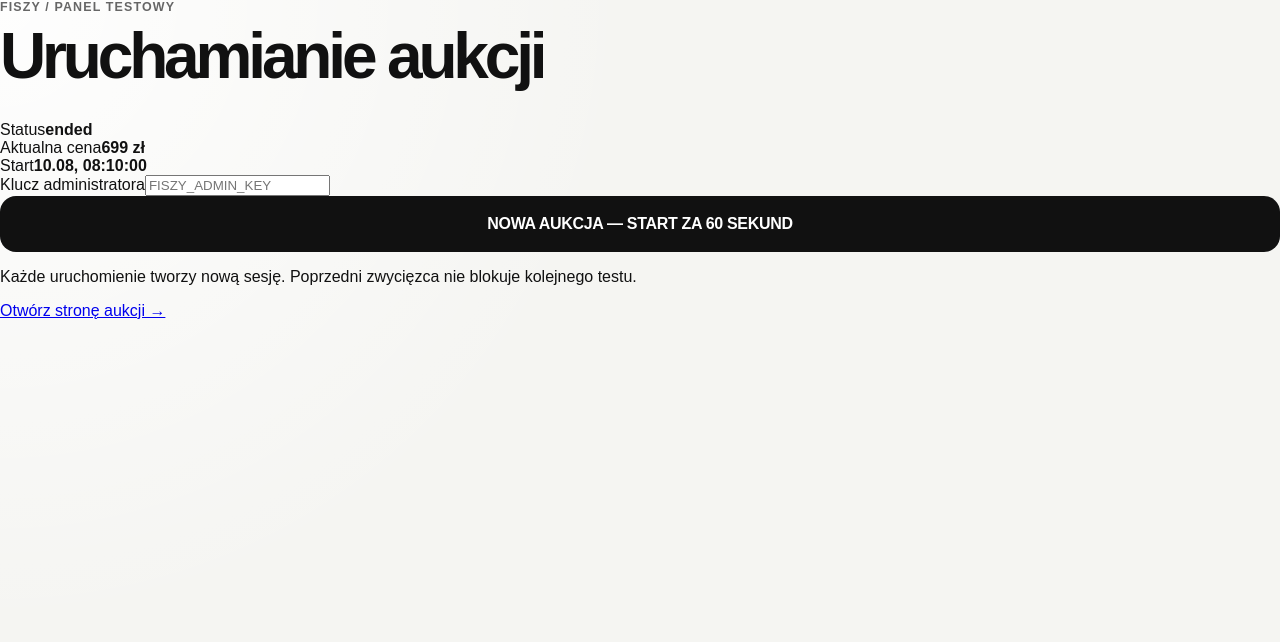
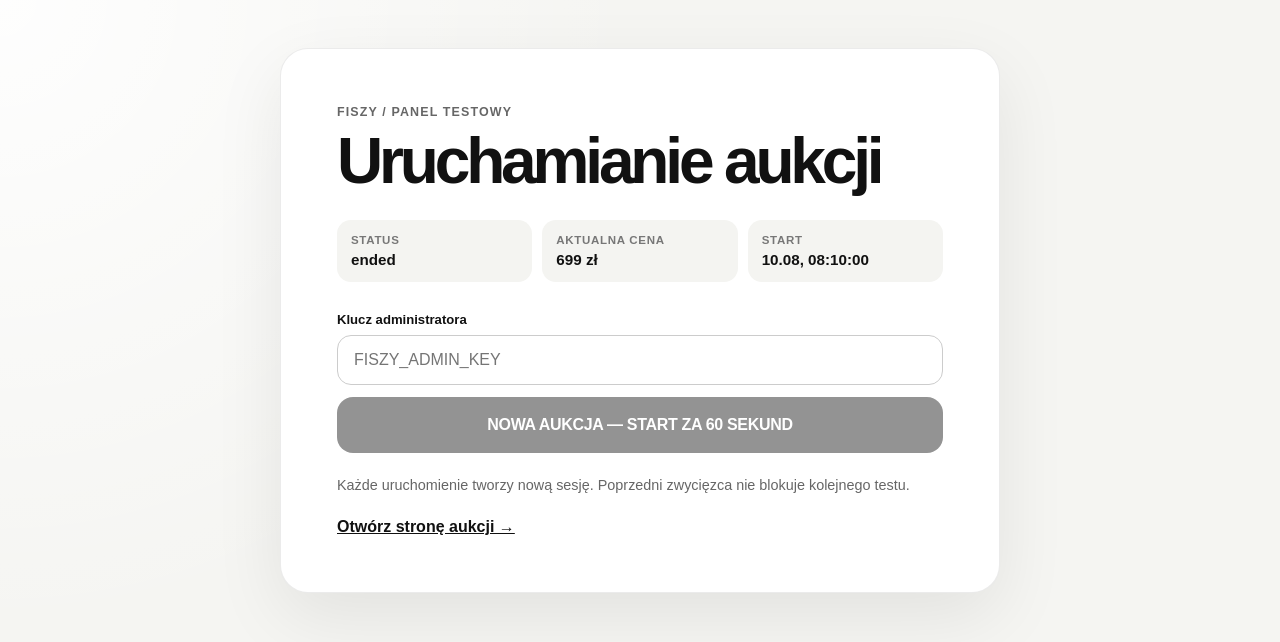
Before and after one commit to jryba94-maker/fiszy-mvp, a Next.js app: page /admin in a window 1280 px wide. Shown: the top 642 px of the page. Built offline with nearby package versions, Linux system fonts and the light colour scheme.

Commit message:
Style internal auction launcher

```diff
--- a/app/globals.css
+++ b/app/globals.css
@@ -16,7 +16,8 @@ body {
   font-family: Arial, Helvetica, sans-serif;
 }
 
-button {
+button,
+input {
   font: inherit;
 }
 
@@ -145,13 +146,18 @@ h1 {
   transition: transform .15s ease, opacity .15s ease;
 }
 
-.buyButton:hover {
+.buyButton:hover:not(:disabled) {
   transform: translateY(-1px);
   opacity: .92;
 }
 
-.buyButton:active {
+.buyButton:active:not(:disabled) {
   transform: translateY(0);
+}
+
+.buyButton:disabled {
+  cursor: not-allowed;
+  opacity: .45;
 }
 
 .entryFee {
@@ -163,6 +169,97 @@ h1 {
 
 .entryFee strong {
   color: #111;
+}
+
+.adminShell {
+  width: min(720px, calc(100% - 28px));
+  margin: 0 auto;
+  padding: 48px 0;
+}
+
+.adminCard {
+  background: #fff;
+  border: 1px solid rgba(0,0,0,.08);
+  border-radius: 28px;
+  box-shadow: 0 24px 70px rgba(0,0,0,.08);
+  padding: clamp(28px, 6vw, 56px);
+}
+
+.adminCard h1 {
+  margin-bottom: 28px;
+}
+
+.adminStatus {
+  display: grid;
+  grid-template-columns: repeat(3, 1fr);
+  gap: 10px;
+  margin-bottom: 30px;
+}
+
+.adminStatus div {
+  border-radius: 14px;
+  padding: 14px;
+  background: #f4f4f1;
+}
+
+.adminStatus span,
+.adminStatus strong {
+  display: block;
+}
+
+.adminStatus span {
+  margin-bottom: 5px;
+  color: #777;
+  font-size: .72rem;
+  font-weight: 800;
+  text-transform: uppercase;
+  letter-spacing: .06em;
+}
+
+.adminStatus strong {
+  font-size: .95rem;
+}
+
+.adminLabel {
+  display: block;
+  margin-bottom: 8px;
+  font-size: .82rem;
+  font-weight: 800;
+}
+
+.adminInput {
+  width: 100%;
+  margin-bottom: 12px;
+  border: 1px solid #ccc;
+  border-radius: 14px;
+  padding: 15px 16px;
+  background: #fff;
+  color: #111;
+}
+
+.adminInput:focus {
+  outline: 2px solid #111;
+  outline-offset: 2px;
+}
+
+.adminMessage {
+  margin: 18px 0 0;
+  font-weight: 700;
+  line-height: 1.45;
+}
+
+.adminNote {
+  margin: 22px 0 0;
+  color: #666;
+  font-size: .9rem;
+  line-height: 1.5;
+}
+
+.adminLink {
+  display: inline-block;
+  margin-top: 22px;
+  color: #111;
+  font-weight: 800;
 }
 
 @media (max-width: 820px) {
@@ -191,4 +288,8 @@ h1 {
   h1 {
     margin-bottom: 28px;
   }
+
+  .adminStatus {
+    grid-template-columns: 1fr;
+  }
 }
```
